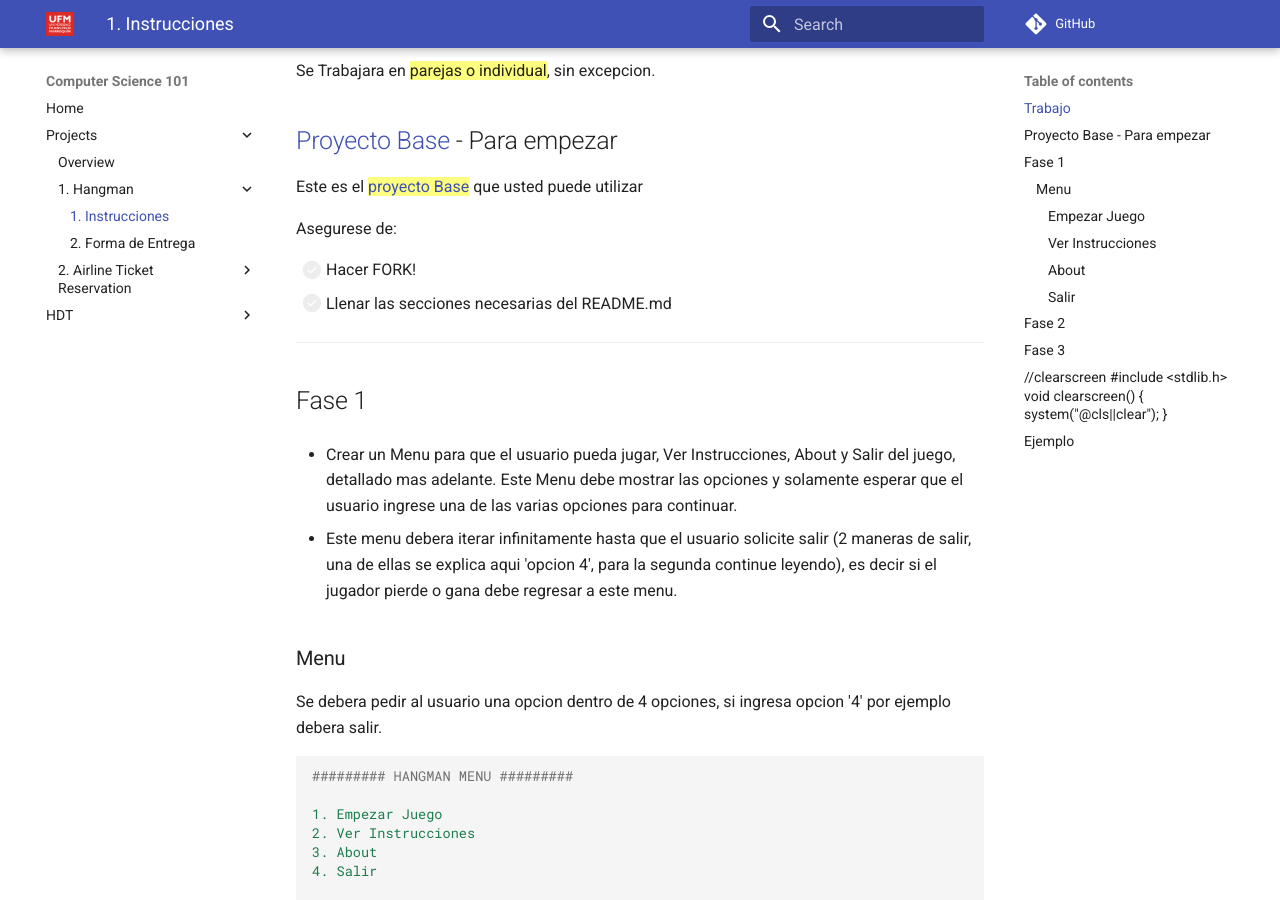
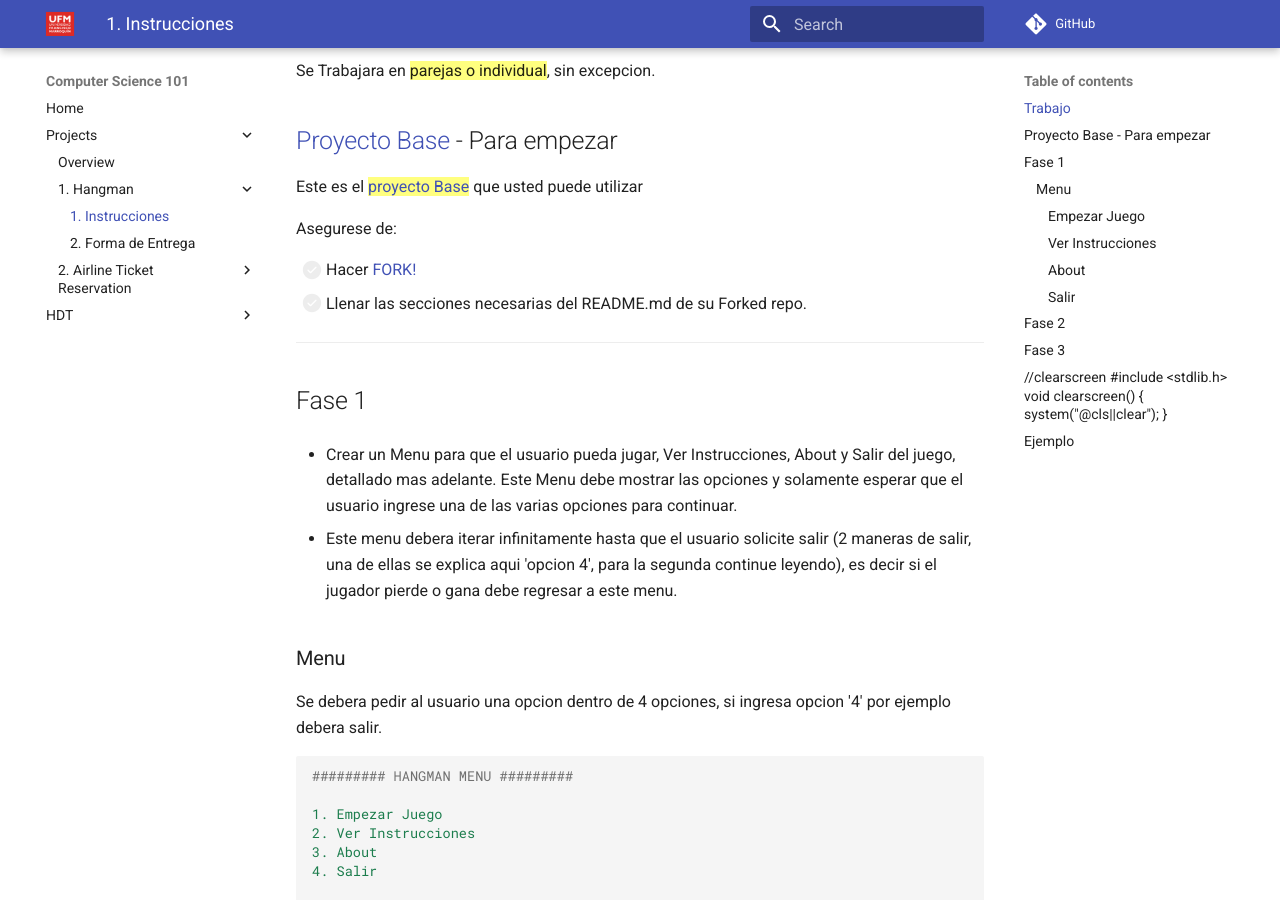
Before and after one commit to cs-ufm/cs101-2020, an MkDocs documentation site: the page built from docs/projects/hangman/index.md, in a window 1280 px wide and 900 px high, scrolled down 373 px. Built offline with MkDocs 1.6.1 and Material for MkDocs 9.7.7, drawn with Linux system fonts in a browser that asks for light colours; comment, search, counter and statistics services are not loaded.

```diff
--- a/docs/projects/hangman/index.md
+++ b/docs/projects/hangman/index.md
@@ -21,8 +21,8 @@ Este es el ==[proyecto Base](https://github.com/cs-ufm/hangman)== que usted pued
 Asegurese de:
 
 
-- [ ] Hacer FORK!
-- [ ] Llenar las secciones necesarias del README.md
+- [ ] Hacer [FORK!](https://help.github.com/en/github/getting-started-with-github/fork-a-repo)
+- [ ] Llenar las secciones necesarias del README.md de su Forked repo.
 
 
 ---
```
